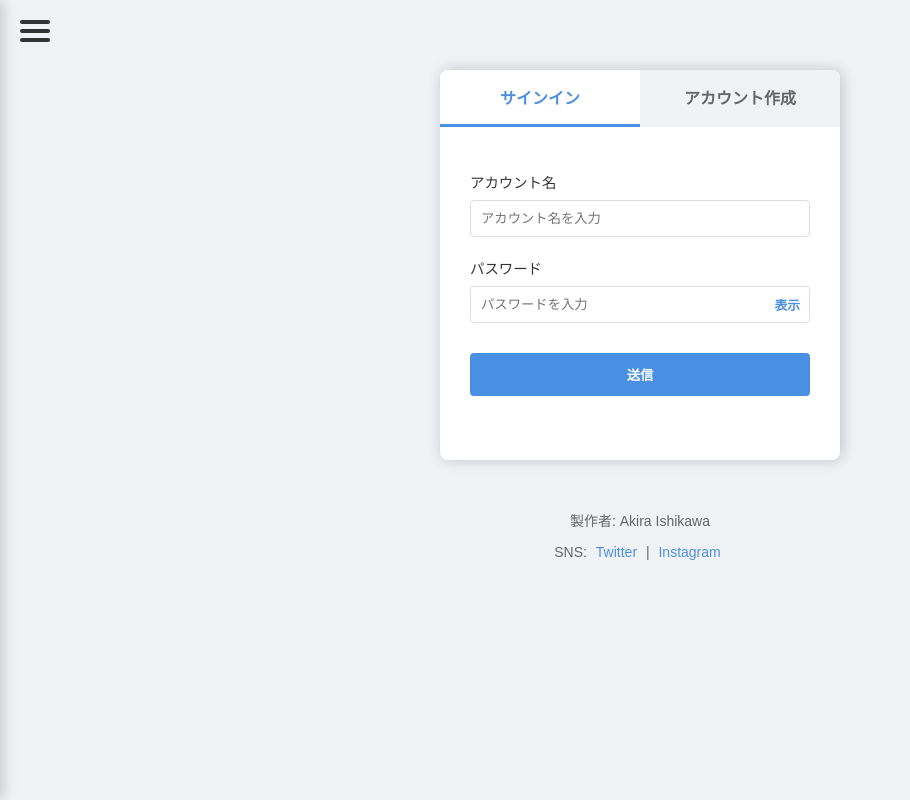
After one commit to kaomatu403-arch/my-app, a Flask app: page /show_signin in a window 1280 px wide. The commit adds this page. Shown: the whole page, without its empty margins (0-910 px from the left). Run offline with Flask 3, Linux system fonts and the light colour scheme.

Commit message:
サインイン、アカウント作成、画面完成（表面だけ）

```diff
--- a/app.py
+++ b/app.py
@@ -2,8 +2,13 @@ from flask import Flask, render_template
 
 app = Flask(__name__)
 
+@app.route('/show_signin')
+def show_signin():
+    # templatesフォルダの中にある sign_in.html を表示する
+    return render_template('sign_in.html')
+
 @app.route("/")
-def home():
+def index():
     return render_template("index.html")
 
 if __name__ == "__main__":
--- a/static/css/style.css
+++ b/static/css/style.css
@@ -1,6 +1,23 @@
+.m-plus-rounded-1c-regular {
+    font-family: "M PLUS Rounded 1c", sans-serif;
+    font-weight: 400;
+    font-style: normal;
+
+    font-family: 'Segoe UI', Tahoma, Geneva, Verdana, sans-serif;
+}
+
+
+
+
+
+
+
 /* 全体設定 */
 body {
-    font-family: 'Segoe UI', Tahoma, Geneva, Verdana, sans-serif;
+    font-family: "M PLUS Rounded 1c", sans-serif;
+    font-weight: 400;
+    font-style: normal;
+
     margin: 0;
     padding: 0;
     background-color: #f0f2f5;
@@ -171,6 +188,112 @@ body {
     color: #333;
 }
 
+/* サインイン画面 */
+/* 外枠のブロック */
+.sign_in_form {
+    width: 100%;
+    max-width: 400px;
+    margin: 50px auto;
+    background-color: #ffffff;
+    border-radius: 8px;
+    box-shadow: 2px 0 15px rgba(0, 0, 0, 0.2);
+    overflow: hidden;
+    text-align: center;
+    /* 基本的に中央揃え */
+}
+
+/* 切り替えタブの横並び */
+.tab_container {
+    display: flex;
+    background-color: #f0f2f5;
+}
+
+.tab {
+    flex: 1;
+    padding: 15px;
+    cursor: pointer;
+    transition: 0.3s;
+    font-weight: bold;
+    color: #666;
+}
+
+.tab.active {
+    background-color: #ffffff;
+    color: #4a90e2;
+    border-bottom: 3px solid #4a90e2;
+}
+
+/* 入力エリアの調整 */
+#auth_form {
+    padding: 30px;
+}
+
+.input_group {
+    margin-bottom: 20px;
+    text-align: left;
+    /* 説明文は左寄せ（指示通り） */
+}
+
+.message {
+    margin-bottom: 8px;
+    color: #333;
+    font-size: 0.9em;
+}
+
+input[type="text"],
+input[type="password"] {
+    width: 100%;
+    padding: 10px;
+    border: 1px solid #ddd;
+    border-radius: 4px;
+    box-sizing: border-box;
+    /* 幅がはみ出さないように */
+}
+
+/* 入力欄とボタンを包むコンテナ */
+.password_wrapper {
+    position: relative;
+    display: flex;
+    align-items: center;
+}
+
+/* ボタンを右端に配置 */
+.toggle_btn {
+    position: absolute;
+    right: 10px;
+    cursor: pointer;
+    font-size: 0.8em;
+    color: #4a90e2;
+    /* アクセントカラー */
+    user-select: none;
+    /* テキスト選択を防ぐ */
+    font-weight: bold;
+}
+
+/* ボタンがある分、入力欄の右側に余白を作る */
+.password_wrapper input {
+    padding-right: 45px !important;
+}
+
+/* 送信ボタン */
+.submit_button {
+    width: 100%;
+    padding: 12px;
+    background-color: #4a90e2;
+    color: white;
+    border: none;
+    border-radius: 4px;
+    cursor: pointer;
+    font-weight: bold;
+    margin-top: 10px;
+}
+
+.submit_button:hover {
+    background-color: #357abd;
+}
+
+
+
 /* フッター */
 footer {
     font-size: 14px;
--- a/static/js/main.js
+++ b/static/js/main.js
@@ -5,3 +5,154 @@ menuToggle.addEventListener('click', () => {
     menuToggle.classList.toggle('active'); // ハンバーガー→バツ
     sideMenu.classList.toggle('active');   // メニュー表示
 });
+
+
+
+//------------------------------------------------------------
+
+
+
+// 2. パスワード一致チェック機能
+const pwInput = document.getElementById('password');
+const pwConfirmInput = document.getElementById('password_confirm');
+const msgDisplay = document.getElementById('pw_check_msg');
+
+function checkPassword() {
+    // モードがsignupの時だけチェック
+    if (document.getElementById('form_mode').value === 'signup') {
+        if (pwConfirmInput.value === "") {
+            msgDisplay.innerText = "";
+        } else if (pwInput.value === pwConfirmInput.value) {
+            msgDisplay.innerText = "✓ パスワードが一致しました";
+            msgDisplay.style.color = "green";
+        } else {
+            msgDisplay.innerText = "× パスワードが一致しません";
+            msgDisplay.style.color = "red";
+        }
+    }
+}
+
+// 入力するたびにチェック関数を実行
+pwInput.addEventListener('input', checkPassword);
+pwConfirmInput.addEventListener('input', checkPassword);
+
+
+
+//------------------------------------------------------------
+
+
+
+// パスワードの表示非表示機能
+function togglePassword(targetId) {
+    const passwordInput = document.getElementById(targetId);
+    // ボタンの文字も変えるために取得
+    const toggleBtn = targetId === 'password'
+        ? document.getElementById('toggle_password')
+        : document.getElementById('toggle_password_confirm');
+
+    if (passwordInput.type === 'password') {
+        // テキスト表示に切り替え
+        passwordInput.type = 'text';
+        toggleBtn.innerText = '隠す';
+    } else {
+        // パスワード（伏せ字）に切り替え
+        passwordInput.type = 'password';
+        toggleBtn.innerText = '表示';
+    }
+}
+
+
+
+//------------------------------------------------------------
+
+
+
+// 入れてはいけない文字確認機能
+// 要素の取得
+const usernameInput = document.getElementsByName('username')[0];
+const passwordInput = document.getElementById('password');
+const confirmInput = document.getElementById('password_confirm');
+const submitBtn = document.getElementById('submit_btn');
+const errorMsg = document.getElementById('error_message');
+
+// バリデーション関数
+function validateForm() {
+    const username = usernameInput.value;
+    const password = passwordInput.value;
+    const confirm = confirmInput.value;
+    const mode = document.getElementById('form_mode').value;
+
+    let errorMessage = "";
+    let isUsernameValid = true;
+    let isPasswordValid = true;
+    let isConfirmValid = true;
+
+    // 1. アカウント名のチェック (16文字以内)
+    if (username.length > 16) {
+        errorMessage = "※アカウント名は16文字以内で入力してください。";
+        isUsernameValid = false;
+    }
+
+    // 2. パスワードのチェック (16文字以内 + 英数字のみ)
+    // [a-zA-Z0-9] は英数字を意味し、^ と $ で全体を囲むことで「それ以外が含まれないか」を見ています
+    const alphanumericRegex = /^[a-zA-Z0-9]*$/;
+    if (password.length > 16) {
+        errorMessage = "※パスワードは16文字以内で入力してください。";
+        isPasswordValid = false;
+    } else if (!alphanumericRegex.test(password)) {
+        errorMessage = "※パスワードは英語または数字のみ使用可能です。";
+        isPasswordValid = false;
+    }
+
+    // 3. アカウント作成時のみ：パスワード一致チェック
+    if (mode === 'signup' && password !== confirm && confirm.length > 0) {
+        errorMessage = "※パスワードが一致しません。";
+        isConfirmValid = false;
+    }
+
+    // エラー表示とボタンの活性化/非活性化
+    if (isUsernameValid && isPasswordValid && isConfirmValid) {
+        errorMsg.innerText = "";
+        submitBtn.disabled = false;
+        submitBtn.style.opacity = "1";
+        submitBtn.style.cursor = "pointer";
+        submitBtn.style.backgroundColor = "#4a90e2";
+    } else {
+        errorMsg.innerText = errorMessage;
+        submitBtn.disabled = true;
+        submitBtn.style.opacity = "0.5";
+        submitBtn.style.cursor = "not-allowed";
+        submitBtn.style.backgroundColor = "#ccc"; // 無効時はグレーにする
+    }
+}
+
+// すべての入力項目にイベントリスナーを設定
+usernameInput.addEventListener('input', validateForm);
+passwordInput.addEventListener('input', validateForm);
+confirmInput.addEventListener('input', validateForm);
+
+// 切り替えボタンを押した時も再チェック
+function switchForm(mode) {
+    // (以前の切り替えコードをここに...)
+    const confirmGroup = document.getElementById('confirm_group');
+    const tabSignin = document.getElementById('tab_signin');
+    const tabSignup = document.getElementById('tab_signup');
+    const modeInput = document.getElementById('form_mode');
+    const submitBtn = document.getElementById('submit_btn');
+
+    if (mode === 'signup') {
+        confirmGroup.style.display = 'block';
+        tabSignup.classList.add('active');
+        tabSignin.classList.remove('active');
+        modeInput.value = 'signup';
+        submitBtn.innerText = 'アカウントを作成する';
+    } else {
+        confirmGroup.style.display = 'none';
+        tabSignup.classList.remove('active');
+        tabSignin.classList.add('active');
+        modeInput.value = 'signin';
+        submitBtn.innerText = 'サインイン';
+    }
+    // ...
+    validateForm(); // 切り替え時にリセット・再チェック
+}
--- /dev/null
+++ b/templates/sign_in.html
@@ -0,0 +1,84 @@
+<!DOCTYPE html>
+<html lang="ja">
+
+<head>
+    <meta charset="UTF-8">
+    <meta name="viewport" content="width=device-width, initial-scale=1.0">
+    <title>ポケット掲示板</title>
+    <link rel="icon" href="../static/images/aiueo_hutoi.png" type="image/x-icon">
+
+    <link rel="stylesheet" href="../static/css/style.css">
+    <script src="../static/js/main.js" defer></script>
+</head>
+
+<body>
+
+    <!-- ハンバーガーメニュー -->
+    <div class="hamburger-menu">
+        <div class="hamburger-icon" id="menu-toggle">
+            <span></span>
+            <span></span>
+            <span></span>
+        </div>
+    </div>
+
+    <div class="side-menu" id="side-menu">
+        <div class="menu-block">
+            <img src="profile.jpg" alt="プロフィール画像" class="profile-img">
+            <p class="profile-name">Akira Ishikawa</p>
+            <a href="#" class="mypage-link">マイページ</a>
+        </div>
+    </div>
+
+    <div class="container">
+
+        <div class="sign_in_form">
+            <div class="tab_container">
+                <div id="tab_signin" class="tab active" onclick="switchForm('signin')">サインイン</div>
+                <div id="tab_signup" class="tab" onclick="switchForm('signup')">アカウント作成</div>
+            </div>
+
+            <form id="auth_form" action="/auth" method="POST">
+                <input type="hidden" id="form_mode" name="mode" value="signin">
+
+                <div class="input_group">
+                    <p class="message">アカウント名</p>
+                    <input type="text" name="username" required placeholder="アカウント名を入力">
+                </div>
+
+                <div class="input_group">
+                    <p class="message">パスワード</p>
+                    <div class="password_wrapper">
+                        <input type="password" id="password" name="password" required placeholder="パスワードを入力">
+                        <span id="toggle_password" class="toggle_btn" onclick="togglePassword('password')">表示</span>
+                    </div>
+                </div>
+
+                <div id="confirm_group" class="input_group" style="display: none;">
+                    <p class="message">パスワード（確認）</p>
+                    <div class="password_wrapper">
+                        <input type="password" id="password_confirm" placeholder="もう一度入力">
+                        <span id="toggle_password_confirm" class="toggle_btn"
+                            onclick="togglePassword('password_confirm')">表示</span>
+                    </div>
+                    <p id="pw_check_msg" class="message" style="font-size: 0.8em; margin-top: 5px;"></p>
+                </div>
+
+                <button type="submit" id="submit_btn" class="submit_button">送信</button>
+
+                <p id="error_message" class="message"
+                    style="color: red; font-size: 0.8em; margin-top: 10px; text-align: center; min-height: 1.2em;"></p>
+            </form>
+        </div>
+
+        <!-- フッター -->
+        <footer>
+            <p>製作者: Akira Ishikawa</p>
+            <p>SNS: <a href="#">Twitter</a> | <a href="#">Instagram</a></p>
+        </footer>
+
+    </div>
+
+</body>
+
+</html>
```
Also changed, not shown: templates/index.html (+12 -0 lines).
